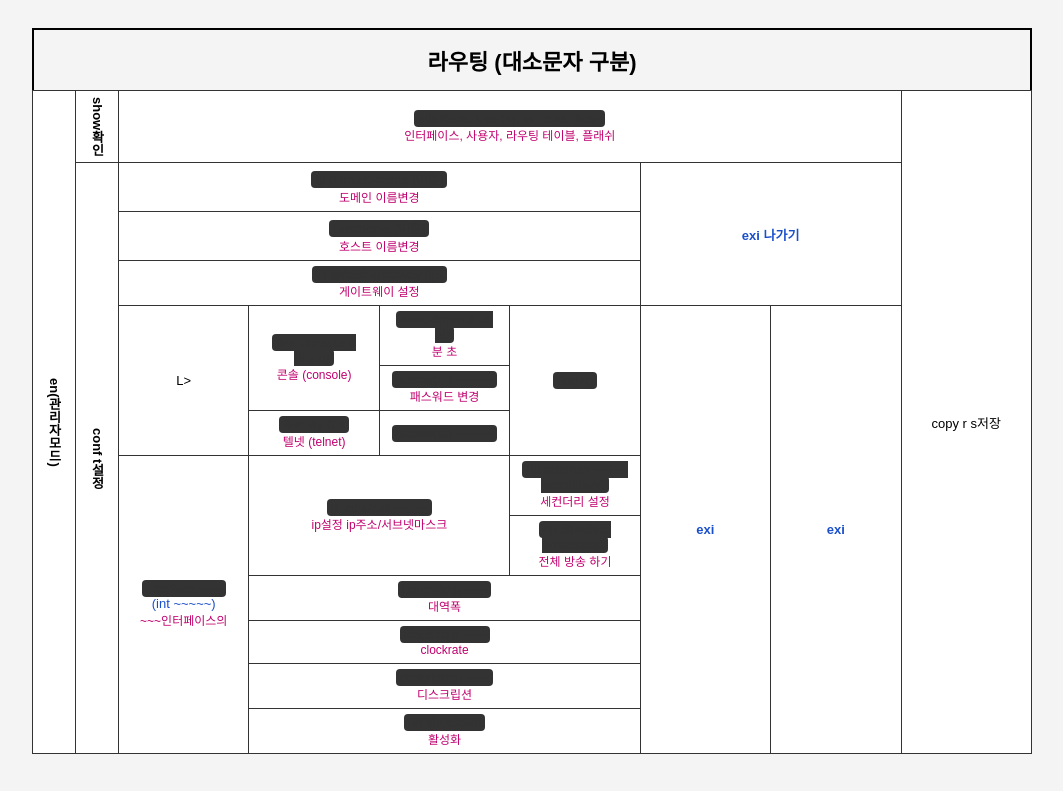
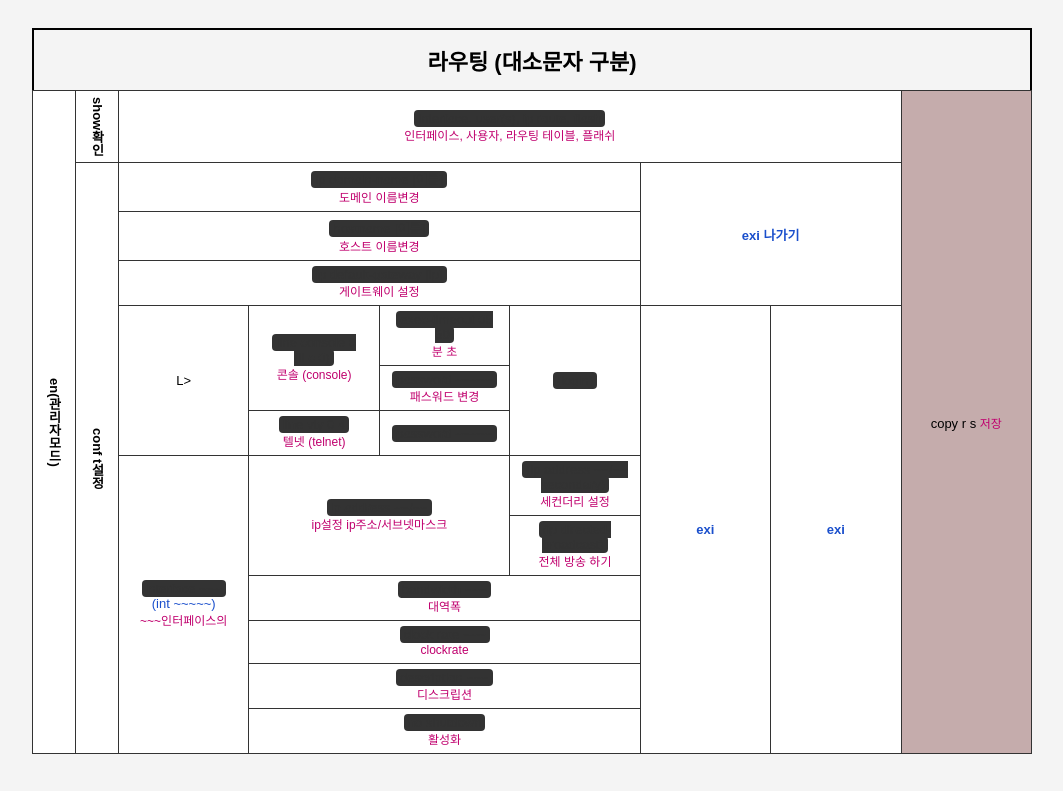
Before and after one commit to kimjinwon1432/network_manager_licence_ICQA, a plain HTML site: page index.html in a window 1280 px wide. Shown: the top 791 px of the page, without its empty margins (108-1171 px from the left). Drawn offline with Linux system fonts and the light colour scheme.

Commit message:
Update index.html

```diff
--- a/index.html
+++ b/index.html
@@ -42,7 +42,7 @@
     <span class="spoiler" onclick="toggle(this)">interface, user(s), ip route, flash</span><br>
     <span class="kr">인터페이스, 사용자, 라우팅 테이블, 플래쉬</span>
   </td>
- <td rowspan="13">copy r s저장</td>
+ <td rowspan="13" style="background-color: #c5acac">copy r s <span class="kr">저장</span></td>
 </tr>
 
 <tr>
```
